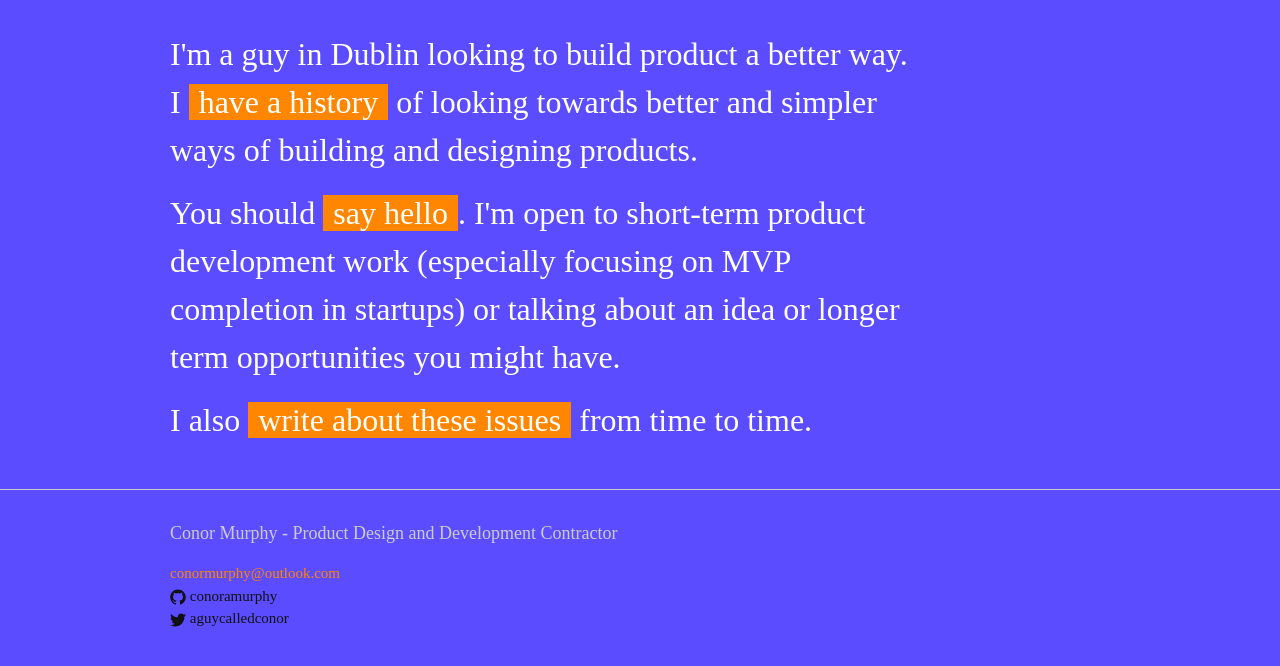
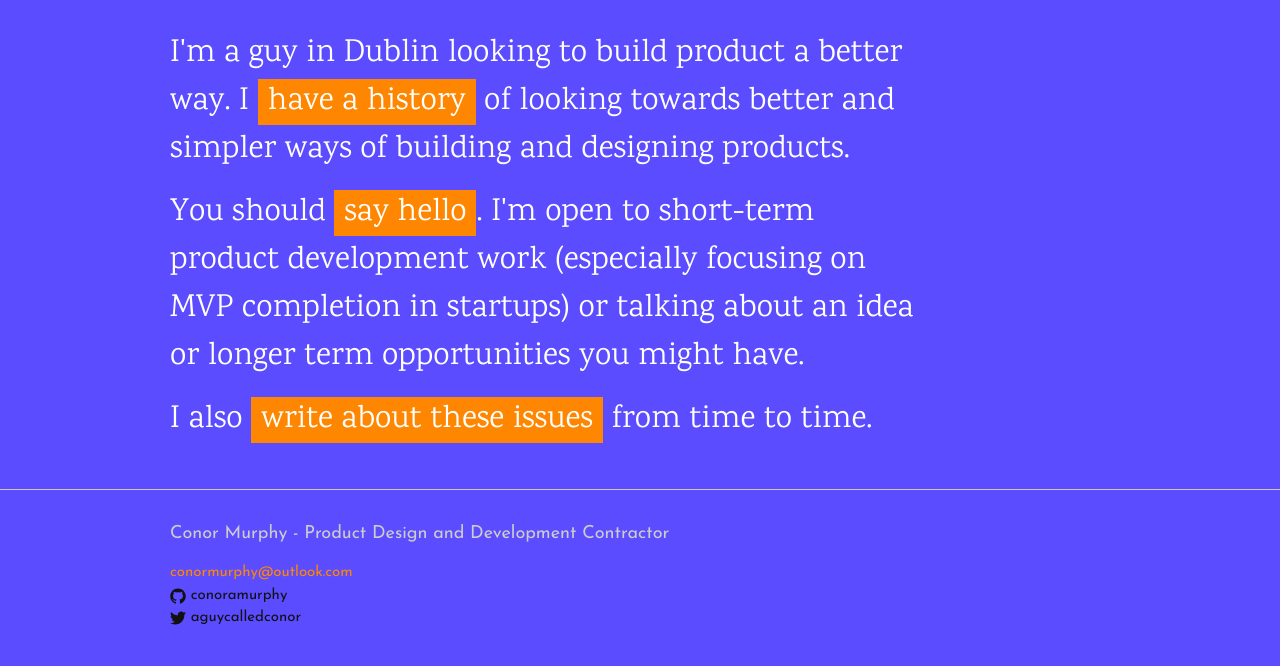
Before and after one commit to conoramurphy-zz/conoramurphy.github.io, a Jekyll site: the page built from index.html, in a window 1280 px wide. Shown: the top 666 px of the page. Built offline with Jekyll 4.4.1, drawn with Linux system fonts in a browser that asks for light colours.

Commit message:
fixed fontsish

```diff
--- a/_includes/head.html
+++ b/_includes/head.html
@@ -7,6 +7,7 @@
   <meta name="description" content="{% if page.excerpt %}{{ page.excerpt | strip_html | strip_newlines | truncate: 160 }}{% else %}{{ site.description }}{% endif %}">
 
   <link rel="stylesheet" href="{{ "/css/main.css" | prepend: site.baseurl }}">
+  <link href="https://fonts.googleapis.com/css?family=Karma|Josefin+Sans" rel="stylesheet">
   <link rel="canonical" href="{{ page.url | replace:'index.html','' | prepend: site.baseurl | prepend: site.url }}">
   <link rel="alternate" type="application/rss+xml" title="{{ site.title }}" href="{{ "/feed.xml" | prepend: site.baseurl | prepend: site.url }}">
 </head>
--- a/_includes/header.html
+++ b/_includes/header.html
@@ -1,5 +1,4 @@
 <header class="site-header">
-  <link href="https://fonts.googleapis.com/css?family=Cardo|Josefin+Sans" rel="stylesheet">
   <div class="wrapper">
 
     <a class="site-title" href="{{ site.baseurl }}/">{{ site.mini-title }}</a>
--- a/_sass/_base.scss
+++ b/_sass/_base.scss
@@ -6,7 +6,6 @@
 dl, dd, ol, ul, figure {
     margin: 0;
     padding: 0;
-    font-family: $base-font-family;
 }
 
 a, i {
--- a/css/main.scss
+++ b/css/main.scss
@@ -6,8 +6,8 @@
 
 
 // Our variables
-$base-font-family: 'Josefin Slab', serif;
-$styled-font-family: 'Cardo', serif;
+$base-font-family: 'Josefin Sans', serif;
+$styled-font-family: 'Karma', serif;
 $base-font-size:   16px;
 $base-font-weight: 100;
 $small-font-size:  $base-font-size * 0.875;
```
